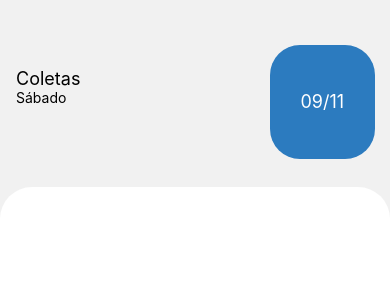
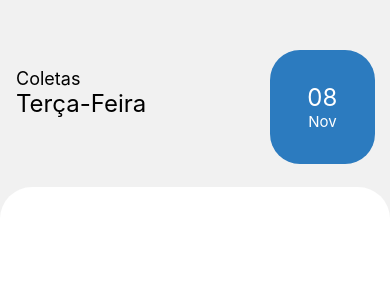
Before and after one commit to ValterGabriell/Get-Milk, a React Native app: screen /Login_Screen in a window 390 px wide. Shown: the top 300 px of the page. Built offline with nearby package versions, Linux system fonts and the light colour scheme.

Commit message:
Finalizando calendário na tela

```diff
--- /dev/null
+++ b/src/screens/Feed/Data.js
@@ -0,0 +1,45 @@
+import React, { useState } from "react";
+import { View, Text, StyleSheet, SafeAreaView } from "react-native";
+
+const meses = [
+  "Jan",
+  "Fev",
+  "Mar",
+  "Abr",
+  "Mai",
+  "Jun",
+  "Jul",
+  "Ago",
+  "Set",
+  "Out",
+  "Nov",
+  "Dez",
+];
+
+const data = new Date();
+const dayMonth = String(data.getDate()).padStart(2, "0");
+const dataFormatada = meses[data.getMonth()];
+
+export default () => {
+  return (
+    <SafeAreaView>
+      <View>
+        <Text style={styles.txtMonth}>{String(dayMonth)}</Text>
+        <Text style={styles.txtDay}>{String(dataFormatada)}</Text>
+      </View>
+    </SafeAreaView>
+  );
+};
+
+const styles = StyleSheet.create({
+  txtMonth: {
+    color: "white",
+    textAlign: "center",
+    fontSize: 24,
+  },
+  txtDay: {
+    color: "white",
+    textAlign: "center",
+    fontSize: 15,
+  },
+});
--- a/src/screens/Feed/datepicker.js
+++ /dev/null
@@ -1,81 +0,0 @@
-import React, { useState } from "react";
-import { View, Button } from "react-native";
-import DateTimePicker from "@react-native-community/datetimepicker";
-
-export const Calendar = () => {
-  const [date, setDate] = useState(new Date(1598051730000));
-
-  const onChange = (event, selectedDate) => {
-    const currentDate = selectedDate;
-    setDate(currentDate);
-  };
-
-  const showMode = (currentMode) => {
-    DateTimePickerAndroid.open({
-      value: date,
-      onChange,
-      mode: currentMode,
-      is24Hour: true,
-    });
-  };
-
-  const showDatepicker = () => {
-    showMode("date");
-  };
-
-  const showTimepicker = () => {
-    showMode("time");
-  };
-
-  return (
-    <View>
-      <Button onPress={showDatepicker} title="Show date picker!" />
-      <Button onPress={showTimepicker} title="Show time picker!" />
-      <Text>selected: {date.toLocaleString()}</Text>
-    </View>
-  );
-};
-export const App = () => {
-  const [date, setDate] = useState(new Date(1598051730000));
-  const [mode, setMode] = useState("date");
-  const [show, setShow] = useState(false);
-
-  const onChange = (event, selectedDate) => {
-    const currentDate = selectedDate;
-    setShow(false);
-    setDate(currentDate);
-  };
-
-  const showMode = (currentMode) => {
-    if (Platform.OS === "android") {
-      setShow(false);
-      // for iOS, add a button that closes the picker
-    }
-    setMode(currentMode);
-  };
-
-  const showDatepicker = () => {
-    showMode("date");
-  };
-
-  const showTimepicker = () => {
-    showMode("time");
-  };
-
-  return (
-    <View>
-      <Button onPress={showDatepicker} title="Show date picker!" />
-      <Button onPress={showTimepicker} title="Show time picker!" />
-      <Text>selected: {date.toLocaleString()}</Text>
-      {show && (
-        <DateTimePicker
-          testID="dateTimePicker"
-          value={date}
-          mode={mode}
-          is24Hour={true}
-          onChange={onChange}
-        />
-      )}
-    </View>
-  );
-};
--- a/src/screens/Feed/index.js
+++ b/src/screens/Feed/index.js
@@ -1,19 +1,18 @@
 import React, { useState } from "react";
 import { View, Text, StyleSheet, SafeAreaView } from "react-native";
+import Calendar from "../Feed/Data";
 
-import Calendar from "../Feed/datepicker";
-
-const LoginScreen = () => {
+const FeedScreen = () => {
   return (
     <>
       <SafeAreaView style={{ backgroundColor: "#F1F1F1", height: "100%" }}>
         <View style={styles.header}>
           <View style={styles.innerHeader}>
             <Text style={styles.txtCollect}>Coletas</Text>
-            <Text style={styles.txtDay}>Sábado</Text>
+            <Text style={styles.txtDay}>{weekFormat}</Text>
           </View>
           <View style={styles.calendar}>
-            <Text style={styles.txtCalendar}>09/11</Text>
+            <Calendar></Calendar>
           </View>
         </View>
 
@@ -46,7 +45,7 @@ const styles = StyleSheet.create({
     align: "center",
     marginLeft: 15,
     marginRight: 15,
-    marginTop: -15,
+    marginTop: -10,
     borderRadius: 30,
   },
   txtCollect: {
@@ -60,6 +59,7 @@ const styles = StyleSheet.create({
   },
   txtDay: {
     color: "black",
+    fontSize: 24,
   },
   insideMiddle: {
     backgroundColor: "#CCC",
@@ -81,4 +81,18 @@ const styles = StyleSheet.create({
   },
 });
 
-export default LoginScreen;
+const data = new Date();
+const Dayweek = [
+  "Domingo",
+  "Seunda-Feira",
+  "Terça-Feira",
+  "Quarta-Feira",
+  "Quinta-Feira",
+  "Sexta-Feira",
+  "Sábado",
+];
+
+const weekDay = String(data.getDay());
+const weekFormat = Dayweek[data.getDay()];
+
+export default FeedScreen;
```
